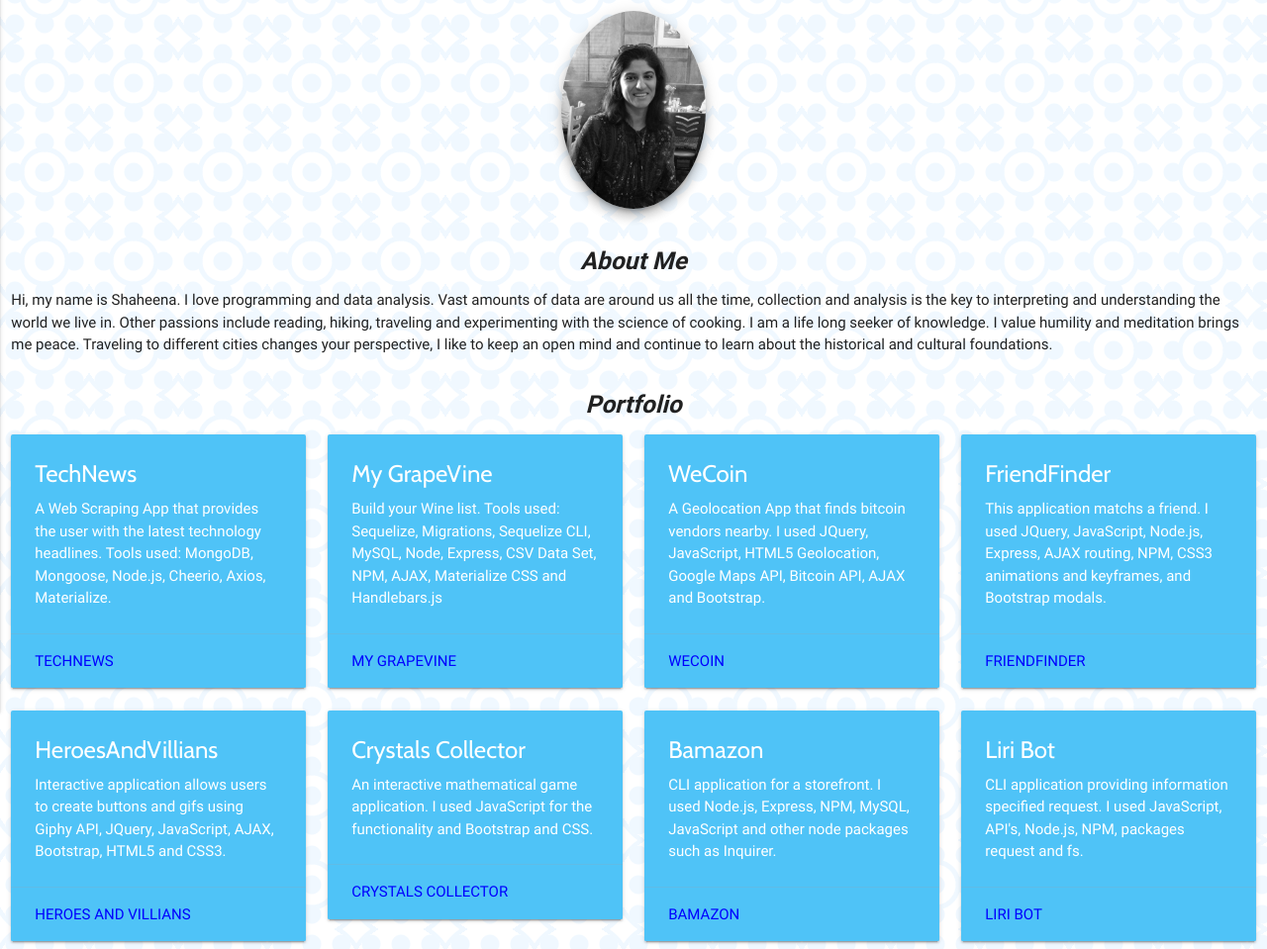
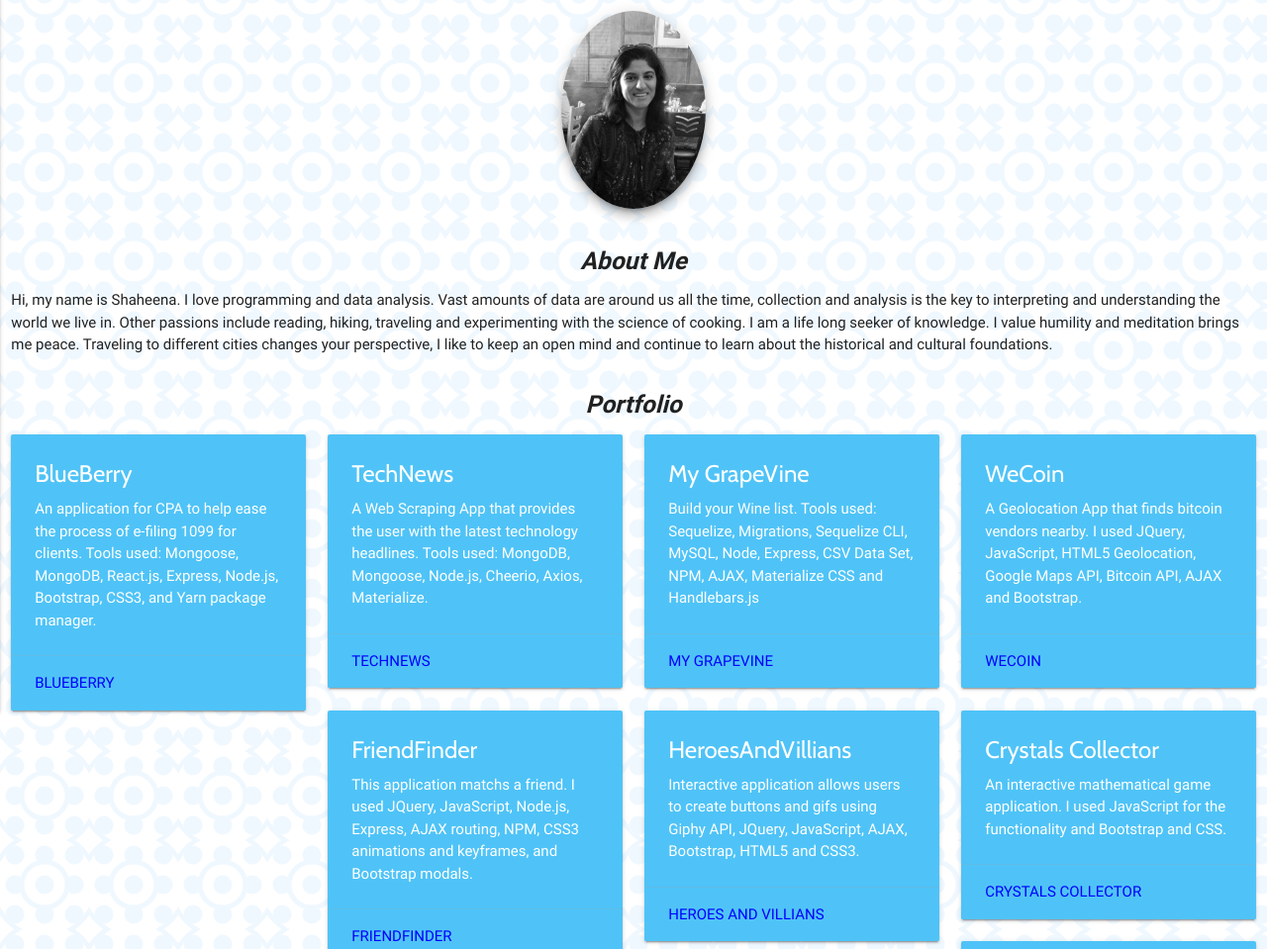
Before and after one commit to shaheenaq/MyPortfolio, a plain HTML site: page index.html in a window 1280 px wide. Shown: the part 141-1100 px from the top of the page at 99% size. Drawn offline with nearby package versions, Linux system fonts and the light colour scheme.

Commit message:
updates another new project and link

```diff
--- a/index.html
+++ b/index.html
@@ -54,6 +54,17 @@
         </div>
         <div class="row">
          <h5 class="center-align" id="Port">Portfolio</h5>
+          <div class="col s12 m6 l3">
+            <div class="card light-blue lighten-2">
+              <div class="card-content white-text">
+              <span class="card-title">BlueBerry</span>
+              <p>An application for CPA to help ease the process of e-filing 1099 for clients. Tools used: Mongoose, MongoDB, React.js, Express, Node.js, Bootstrap, CSS3, and Yarn package manager.</p>
+              </div>
+              <div class="card-action">
+              <a href="https://agile-cove-81436.herokuapp.com/">BlueBerry</a>
+              </div>
+            </div>
+          </div>
           <div class="col s12 m6 l3">
             <div class="card light-blue lighten-2">
               <div class="card-content white-text">
```
